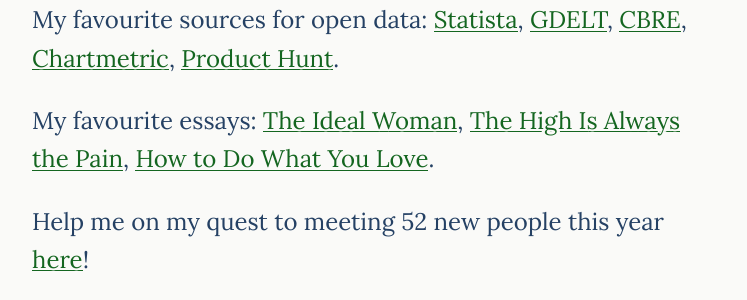
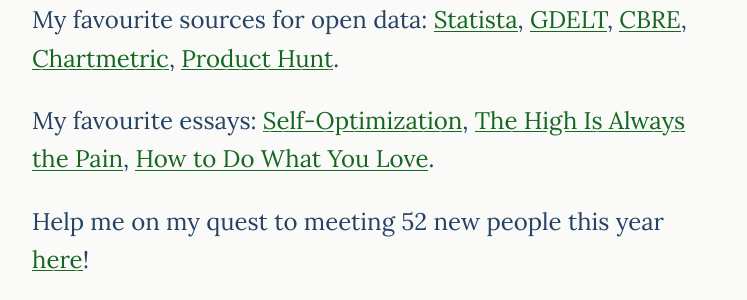
Before and after one commit to deawyk/deawyk.github.io, a Jekyll site: the page built from index.md, in a window 1280 px wide. Shown: the part 498-798 px from the top of the page, without its empty margins (266-1013 px from the left). Built offline with Jekyll 4.4.1, drawn with Linux system fonts in a browser that asks for light colours.

Commit message:
Update index.md

```diff
--- a/index.md
+++ b/index.md
@@ -23,7 +23,7 @@
 
 My favourite sources for open data: [Statista](https://www.statista.com/studies-and-reports/industries), [GDELT](https://www.gdeltproject.org/), [CBRE](https://www.cbre.ca/en/research-and-reports), [Chartmetric](https://www.chartmetric.com/music-industry-trends/6mo-report), [Product Hunt](https://www.producthunt.com/).
 
-My favourite essays: [The Ideal Woman](https://www.theguardian.com/news/2019/aug/02/athleisure-barre-kale-tyranny-ideal-woman-labour), [The High Is Always the Pain](https://themorningnews.org/article/the-high-is-always-the-pain-and-the-pain-is-always-the-high), [How to Do What You Love](http://www.paulgraham.com/love.html).
+My favourite essays: [Self-Optimization](https://www.theguardian.com/news/2019/aug/02/athleisure-barre-kale-tyranny-ideal-woman-labour), [The High Is Always the Pain](https://themorningnews.org/article/the-high-is-always-the-pain-and-the-pain-is-always-the-high), [How to Do What You Love](http://www.paulgraham.com/love.html).
 
 
 
```
